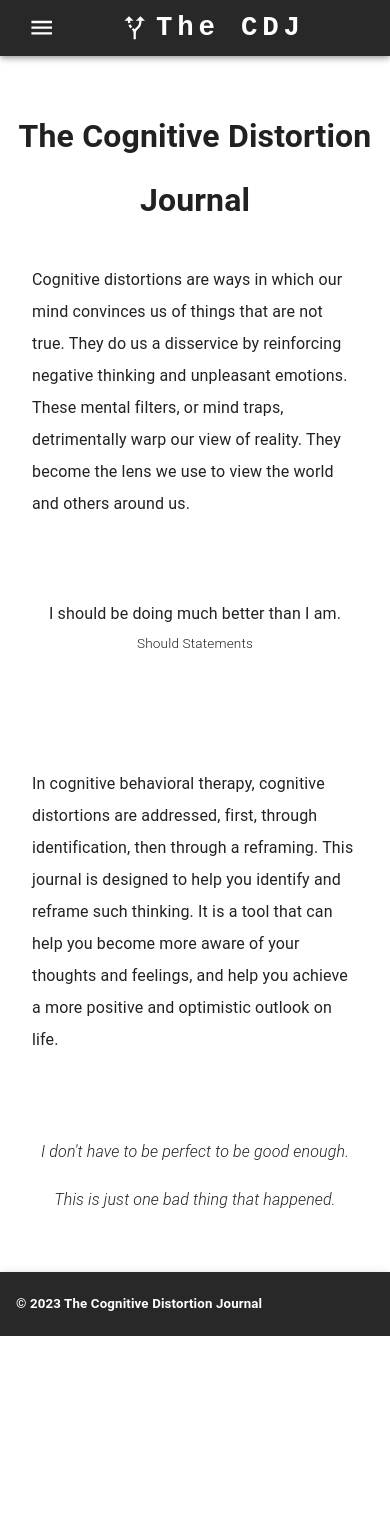
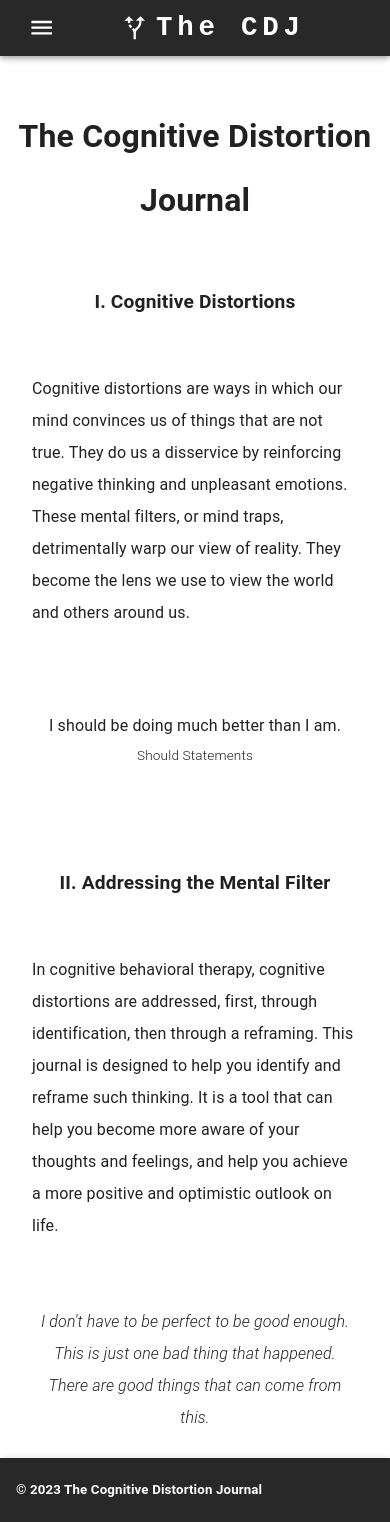
Before and after one commit to cognovi-ai/the-cdj, a React (Vite) app in the folder frontend/: page / in a window 390 px wide. Before the commit the page ends 1336 px from the top, so only its background shows below. Built offline with nearby package versions, Linux system fonts and the light colour scheme.

Commit message:
Add headings to initial two sections.
Update h3 in theme to have a larger fontSize and weight.
Add an h3 to each existing section to help divide the content.
Adjust margin and view breakpoints.

```diff
--- a/frontend/src/routes/Home.jsx
+++ b/frontend/src/routes/Home.jsx
@@ -67,12 +67,22 @@ export default function Home() {
                         align="center"
                         className="title"
                         justifyContent="center"
+                        mb="1em"
                         variant="h1"
                     >
                         The Cognitive Distortion Journal
                     </Typography>
                 </Grid>
-                <Grid item md={7} xs={12}>
+                <Grid item xs={12}>
+                    <Typography
+                        align="center"
+                        className="header"
+                        variant="h3"
+                    >
+                        I. Cognitive Distortions
+                    </Typography>
+                </Grid>
+                <Grid item md={8} xs={12}>
                     <Typography
                         m="2em"
                         overflow={'wrap'}
@@ -81,7 +91,7 @@ export default function Home() {
                         Cognitive distortions are ways in which our mind convinces us of things that are not true. They do us a disservice by reinforcing negative thinking and unpleasant emotions. These mental filters, or mind traps, detrimentally warp our view of reality. They become the lens we use to view the world and others around us.
                     </Typography>
                 </Grid>
-                <Grid item md={5} xs={12}>
+                <Grid item md={4} xs={12}>
                     <Box className="container">
                         <Box className="box" ref={boxRef}>
                             {cds.map((cd, index) => (
@@ -89,8 +99,9 @@ export default function Home() {
                                     className="cd"
                                     data-label={cd.label}
                                     key={index}
-                                    m={2}
-                                    marginBottom="4em"
+                                    mb="4em"
+                                    ml="2em"
+                                    mr="2em"
                                     ref={cdRefs[index].distortion}>
                                     <Typography
                                         align="center"
@@ -117,7 +128,16 @@ export default function Home() {
                         </Box>
                     </Box>
                 </Grid>
-                <Grid item md={7} xs={12}>
+                <Grid item xs={12}>
+                    <Typography
+                        align="center"
+                        className="header"
+                        variant="h3"
+                    >
+                        II. Addressing the Mental Filter
+                    </Typography>
+                </Grid>
+                <Grid item md={8} xs={12}>
                     <Typography
                         m="2em"
                         overflow={'wrap'}
@@ -126,15 +146,15 @@ export default function Home() {
                         In cognitive behavioral therapy, cognitive distortions are addressed, first, through identification, then through a reframing. This journal is designed to help you identify and reframe such thinking. It is a tool that can help you become more aware of your thoughts and feelings, and help you achieve a more positive and optimistic outlook on life.
                     </Typography>
                 </Grid>
-                <Grid item md={5} xs={12}>
+                <Grid item md={4} xs={12}>
                     <Box className="container">
                         <Box className="box">
                             {cds.map((cd, index) => (
                                 <Box
                                     className="cd"
                                     key={index}
-                                    m={2}
-                                    marginBottom="1em"
+                                    ml="2em"
+                                    mr="2em"
                                 >
                                     <Fade
                                         hidden={!isVisible[index]}
--- a/frontend/src/styles/theme.jsx
+++ b/frontend/src/styles/theme.jsx
@@ -34,8 +34,8 @@ const theme = createTheme({
             lineHeight: 3.0,
         },
         h3: {
-            fontSize: '1rem',
-            fontWeight: 500,
+            fontSize: '1.2rem',
+            fontWeight: 600,
             lineHeight: 4.0,
         },
         body1: {
```
